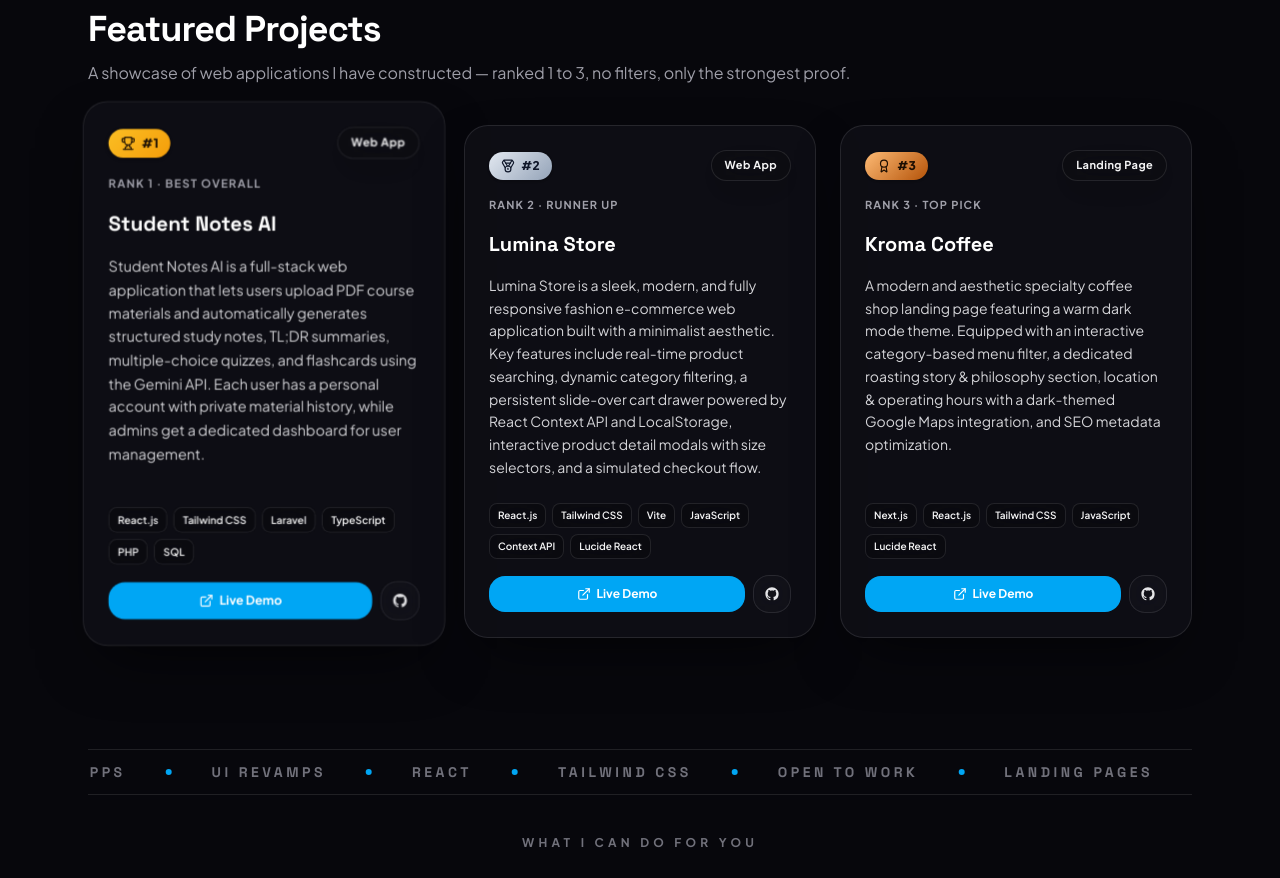
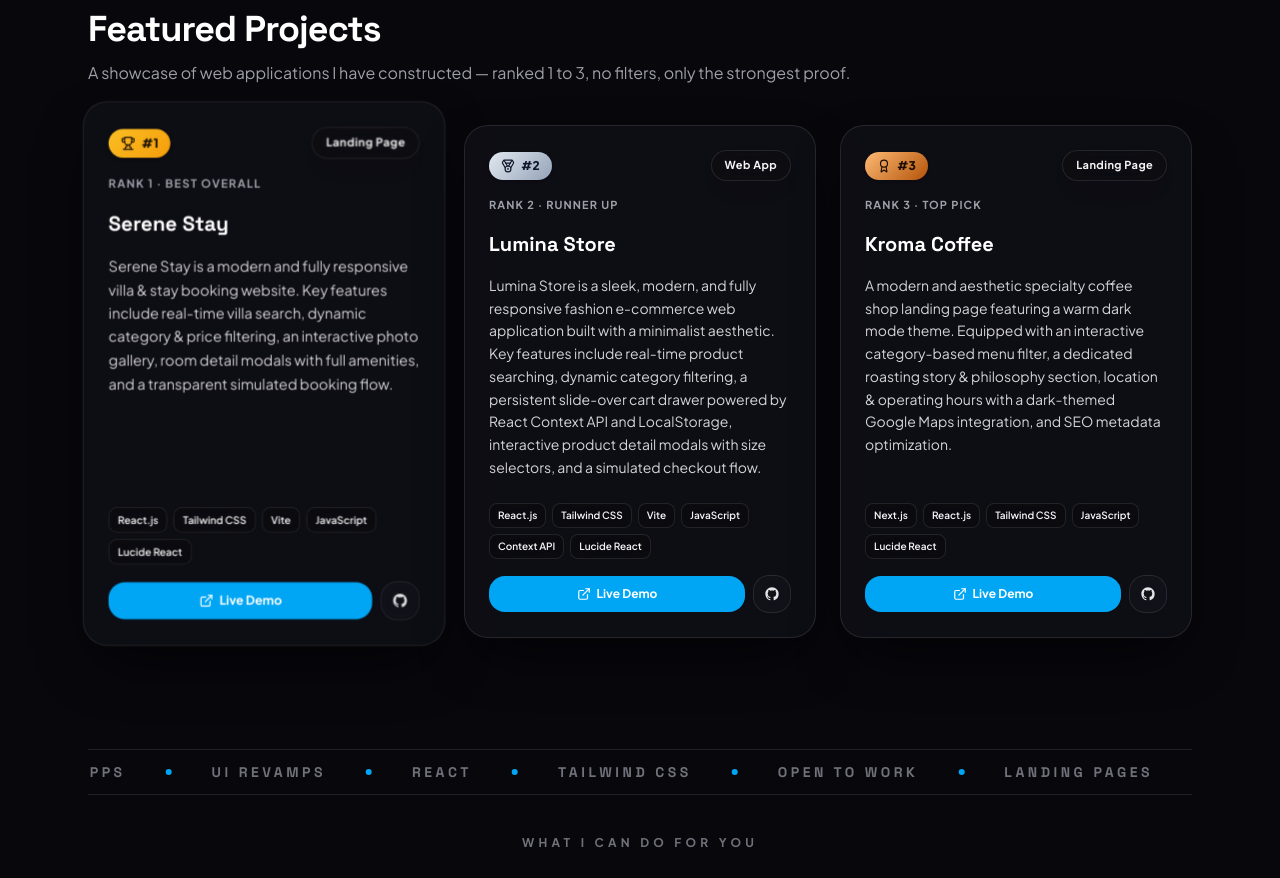
Before and after one commit to AlpinDnt/Portfolio-Web, a React (Vite) app: page / in a window 1280 px wide. Shown: the part 2020-2898 px from the top of the page. Built offline with nearby package versions, Linux system fonts and the light colour scheme.

Commit message:
Replace project 1 with Serene Stay and remove Indonesian, English-only

```diff
--- a/src/components/LanguageToggle.jsx
+++ /dev/null
@@ -1,33 +0,0 @@
-import React from 'react';
-import { useLanguage } from '../context/LanguageContext';
-import { Globe } from 'lucide-react';
-
-/**
- * LanguageToggle: Komponen tombol pengalih bahasa (ID ⇄ EN) dengan indikator aktif & animasi.
- */
-export const LanguageToggle = () => {
-  const { lang, toggleLanguage } = useLanguage();
-
-  return (
-    <button
-      onClick={toggleLanguage}
-      aria-label="Toggle language"
-      className="relative inline-flex items-center gap-1.5 px-3 py-1.5 text-xs font-semibold rounded-full bg-zinc-900/90 border border-zinc-700/60 text-zinc-300 hover:text-white hover:border-sky-500/50 transition-all duration-300 shadow-sm group"
-    >
-      <Globe className="w-3.5 h-3.5 text-sky-400 group-hover:rotate-12 transition-transform duration-300" />
-
-      {/* Indikator Pilihan Bahasa ID vs EN */}
-      <span className="flex items-center gap-1">
-        <span className={`px-1 rounded transition-colors ${lang === 'id' ? 'bg-sky-500/20 text-sky-400 font-bold' : 'text-zinc-500'}`}>
-          ID
-        </span>
-        <span className="text-zinc-600">/</span>
-        <span className={`px-1 rounded transition-colors ${lang === 'en' ? 'bg-sky-500/20 text-sky-400 font-bold' : 'text-zinc-500'}`}>
-          EN
-        </span>
-      </span>
-    </button>
-  );
-};
-
-export default LanguageToggle;
--- a/src/components/SocialIcons.jsx
+++ b/src/components/SocialIcons.jsx
@@ -1,7 +1,7 @@
 import React from 'react';
 
 /**
- * SocialIcons: Komponen SVG Icon Mandiri untuk GitHub, LinkedIn, dan Instagram.
+ * SocialIcons: Standalone SVG icons for GitHub, LinkedIn, and Instagram.
  */
 export const GithubIcon = ({ className = "w-4 h-4" }) => (
   <svg className={className} fill="currentColor" viewBox="0 0 24 24" aria-hidden="true">
--- a/src/context/LanguageContext.jsx
+++ /dev/null
@@ -1,48 +0,0 @@
-import React, { createContext, useContext, useState, useEffect } from 'react';
-import { translations } from '../data/translations';
-
-// 1. Membuat React Context untuk bahasa
-const LanguageContext = createContext();
-
-/**
- * LanguageProvider: Component pembungkus yang menyediakan state bahasa ke seluruh aplikasi.
- * Pengguna dapat mengganti bahasa antara 'id' (Indonesia) dan 'en' (English) secara real-time.
- */
-export const LanguageProvider = ({ children }) => {
-  // Ambil pilihan bahasa terakhir dari localStorage (jika ada), default ke 'id'
-  const [lang, setLang] = useState(() => {
-    const savedLang = localStorage.getItem('portfolio_lang');
-    return savedLang === 'en' ? 'en' : 'id';
-  });
-
-  // Simpan perubahan bahasa ke localStorage saat `lang` berubah
-  useEffect(() => {
-    localStorage.setItem('portfolio_lang', lang);
-  }, [lang]);
-
-  // Fungsi toggle instan antara ID dan EN
-  const toggleLanguage = () => {
-    setLang((prevLang) => (prevLang === 'id' ? 'en' : 'id'));
-  };
-
-  // Kamus teks terjemahan yang aktif saat ini
-  const t = translations[lang];
-
-  return (
-    <LanguageContext.Provider value={{ lang, setLang, toggleLanguage, t }}>
-      {children}
-    </LanguageContext.Provider>
-  );
-};
-
-/**
- * Custom Hook: `useLanguage`
- * Digunakan di komponen mana saja untuk mengakses `lang`, `toggleLanguage`, dan `t` (teks terjemahan)
- */
-export const useLanguage = () => {
-  const context = useContext(LanguageContext);
-  if (!context) {
-    throw new Error('useLanguage harus digunakan di dalam <LanguageProvider>');
-  }
-  return context;
-};
--- a/src/data/translations.js
+++ b/src/data/translations.js
@@ -1,149 +1,28 @@
 /**
  * ==============================================================================
- * DICTIONARY TRANSLATIONS & PERSONAL DATA
+ * TRANSLATIONS DICTIONARY & PERSONAL DATA
  * ==============================================================================
- * File ini berisi semua data personal dan teks dua bahasa (Bahasa Indonesia & English).
- * Anda bisa mengubah nama, bio, proyek, skill, dan tautan sosial media di sini.
+ * This file contains all personal data and English-only UI copy.
+ * Edit your name, bio, projects, skills, and social links here.
  */
 
 export const personalData = {
-  // --- KUSTOMISASI IDENTITAS UTAMA ---
+  // --- MAIN IDENTITY CUSTOMIZATION ---
   name: "I Putu Alvi Rupa Dinata",
   nickName: "AlpinDnt",
   role: "Junior Web Developer",
   location: "Denpasar, Bali,\nIndonesia",
-  email: "ptu.alvi@gmail.com", // Ubah ke email Anda
-  whatsapp: "+6282325494970", // Ubah ke nomor WA Anda
-  github: "https://github.com/AlpinDnt", // Ubah ke URL GitHub Anda
-  linkedin: "https://www.linkedin.com/in/alpindnt/", // Ubah ke URL LinkedIn Anda
-  instagram: "https://www.instagram.com/alpindnt?igsh=MTN4NnNzd2hrcTh1MA%3D%3D&utm_source=qr", // Ubah ke URL Instagram Anda
-  cvUrl: "/AlpinDnt-CV.pdf", // Path file CV PDF Anda di folder public/
+  email: "ptu.alvi@gmail.com", // Change to your email
+  whatsapp: "+6282325494970", // Change to your WhatsApp number
+  github: "https://github.com/AlpinDnt", // Change to your GitHub URL
+  linkedin: "https://www.linkedin.com/in/alpindnt/", // Change to your LinkedIn URL
+  instagram: "https://www.instagram.com/alpindnt?igsh=MTN4NnNzd2hrcTh1MA%3D%3D&utm_source=qr", // Change to your Instagram URL
+  cvUrl: "/AlpinDnt-CV.pdf", // Path to your CV PDF file in the public/ folder
 };
 
 export const translations = {
   // ==========================================
-  // 1. BAHASA INDONESIA (ID)
-  // ==========================================
-  id: {
-    nav: {
-      home: "Beranda",
-      about: "Tentang Saya",
-      skills: "Keahlian",
-      projects: "Proyek",
-      contact: "Kontak",
-    },
-    hero: {
-      badge: "Tersedia Untuk Pekerjaan & Proyek",
-      greeting: "Halo 👋, Saya",
-      role: "Junior Web Developer",
-      tagline: "Membangun web yang modern, responsif, dan kaya akan interaksi.",
-      description: "Saya seorang Web Developer pemula yang berdedikasi menciptakan pengalaman web bersih, responsif, dan nyaman digunakan dengan teknologi JavaScript & React terbaru.",
-      viewProjects: "Lihat Proyek",
-      contactMe: "Hubungi Saya",
-      downloadCv: "Unduh CV",
-    },
-    about: {
-      title: "Tentang Saya",
-      subtitle: "Mengenal Latar Belakang & Semangat Koding Saya",
-      badge: "Latar Belakang",
-      paragraph1: "Saya adalah seorang **Junior Web Developer** berdomisili di Bali yang berfokus pada pengembangan antarmuka web modern (Frontend Development). Saya menikmati proses mengubah ide desain visual menjadi kode aplikasi yang interaktif dan responsif.",
-      paragraph2: "Selalu antusias mempelajari teknologi web terkini seperti React.js, Tailwind CSS, dan arsitektur aplikasi modern. Saya berkomitmen untuk menulis kode yang bersih, mudah dipelihara, dan terus mengasah skill setiap hari.",
-      stats: {
-        projects: "Proyek Selesai",
-        hours: "Jam Koding",
-        skills: "Teknologi Dikuasai",
-        commits: "Git Commits",
-      },
-    },
-    skills: {
-      title: "Keahlian & Teknologi",
-      subtitle: "Teknologi dan tools yang saya gunakan dalam pembuatan web",
-      categories: {
-        frontend: "Frontend Development",
-        backend: "Backend & Database",
-        tools: "Tools & Workflow",
-      },
-      levels: {
-        advanced: "Mahir",
-        intermediate: "Menengah",
-        learning: "Dalam Pembelajaran",
-      }
-    },
-    projects: {
-      title: "Portofolio Proyek",
-      subtitle: "Kumpulan proyek web yang telah saya bangun",
-      filterAll: "Semua Proyek",
-      filterWebApp: "Web App",
-      filterFrontend: "Frontend UI",
-      filterLanding: "Landing Page",
-      viewLive: "Live Demo",
-      viewSource: "Kode Source",
-      items: [
-        {
-          id: 1,
-          category: "Web App",
-          title: "Student Notes AI",
-          description: "Student Notes AI adalah aplikasi web full-stack yang memungkinkan pengguna meng-upload materi kuliah dalam format PDF, lalu secara otomatis menghasilkan catatan belajar terstruktur, ringkasan TL;DR, kuis pilihan ganda, dan flashcard menggunakan Gemini API. Setiap pengguna memiliki akun pribadi dengan riwayat materi yang bersifat privat, dan admin memiliki dashboard khusus untuk mengelola pengguna.",
-          tech: ["React.js", "Tailwind CSS", "Laravel", "TypeScript", "PHP", "SQL", "Google Gemini API (gemini-2.5-flash)", "docker"],
-          liveUrl: "https://student-notes-ai-git-main-kanebo.vercel.app/",
-          githubUrl: "https://github.com/AlpinDnt/student-notes-ai",
-          featured: true,
-          type: "webApp"
-        },
-        {
-          id: 2,
-          category: "Web App",
-          title: "Lumina Store",
-          description: "Lumina Store adalah aplikasi web e-commerce fashion modern dan responsif yang dirancang dengan estetika minimalis. Fitur utamanya meliputi pencarian produk real-time, filter kategori dinamis, drawer keranjang belanja interaktif berbasis Context API & LocalStorage, modal detail produk dengan size selector, hingga alur simulasikan checkout pesanan yang transparan.",
-          tech: ["React.js", "Tailwind CSS", "Vite", "JavaScript", "Context API", "Lucide React"],
-          liveUrl: "https://lumina-store-online.vercel.app/",
-          githubUrl: "https://github.com/AlpinDnt/Lumina-Store",
-          featured: true,
-          type: "webApp"
-        },
-        {
-          id: 3,
-          category: "Landing Page",
-          title: "Kroma Coffee",
-          description: "Landing page kedai kopi specialty modern dan estetis bernuansa warm dark mode. Dilengkapi dengan filter menu interaktif berbasis kategori, section cerita/filosofi roasting, informasi lokasi & jam operasional dengan peta Google Maps ber-theme gelap, serta optimasi SEO Metadata.",
-          tech: ["Next.js", "React.js", "Tailwind CSS", "JavaScript", "Lucide React"],
-          liveUrl: "https://kroma-coffee.vercel.app/",
-          githubUrl: "https://github.com/AlpinDnt/kroma-coffee",
-          featured: true,
-          type: "landing"
-        }
-      ]
-    },
-    contact: {
-      title: "Hubungi Saya",
-      subtitle: "Tertarik bekerjasama atau ingin bertanya? Mari terhubung!",
-      formTitle: "Kirim Pesan",
-      nameLabel: "Nama Lengkap",
-      namePlaceholder: "Masukkan nama Anda",
-      emailLabel: "Alamat Email",
-      emailPlaceholder: "nama@gmail.com",
-      subjectLabel: "Subjek",
-      subjectPlaceholder: "Tujuan pesan Anda",
-      messageLabel: "Pesan",
-      messagePlaceholder: "Tuliskan pesan Anda di sini...",
-      sendBtn: "Kirim Pesan",
-      sendingBtn: "Mengirim...",
-      successMsg: "Pesan berhasil dikirim! Saya akan segera membalas.",
-      errorMsg: "Harap isi semua kolom form sebelum mengirim.",
-      directInfo: "Informasi Kontak",
-      locationLabel: "Lokasi",
-      emailDirectLabel: "Email Resmi",
-      socialsLabel: "Media Sosial",
-    },
-    footer: {
-      tagline: "Dibangun dengan React.js & Tailwind CSS.",
-      copyright: "Hak Cipta Dilindungi.",
-      backToTop: "Kembali ke Atas",
-    }
-  },
-
-  // ==========================================
-  // 2. ENGLISH (EN)
+  // ENGLISH (EN) — single language
   // ==========================================
   en: {
     nav: {
@@ -202,12 +81,12 @@ export const translations = {
       items: [
         {
           id: 1,
-          category: "Web App",
-          title: "Student Notes AI",
-          description: "Student Notes AI is a full-stack web application that lets users upload PDF course materials and automatically generates structured study notes, TL;DR summaries, multiple-choice quizzes, and flashcards using the Gemini API. Each user has a personal account with private material history, while admins get a dedicated dashboard for user management.",
-          tech: ["React.js", "Tailwind CSS", "Laravel", "TypeScript", "PHP", "SQL", "Google Gemini API (gemini-2.5-flash)", "docker"],
-          liveUrl: "https://student-notes-ai-git-main-kanebo.vercel.app/",
-          githubUrl: "https://github.com/AlpinDnt/student-notes-ai",
+          category: "Landing Page",
+          title: "Serene Stay",
+          description: "Serene Stay is a modern and fully responsive villa & stay booking website. Key features include real-time villa search, dynamic category & price filtering, an interactive photo gallery, room detail modals with full amenities, and a transparent simulated booking flow.",
+          tech: ["React.js", "Tailwind CSS", "Vite", "JavaScript", "Lucide React"],
+          liveUrl: "https://serene-stayy.vercel.app/",
+          githubUrl: "https://github.com/AlpinDnt/serene-stayy",
           featured: true,
           type: "webApp"
         },
```
